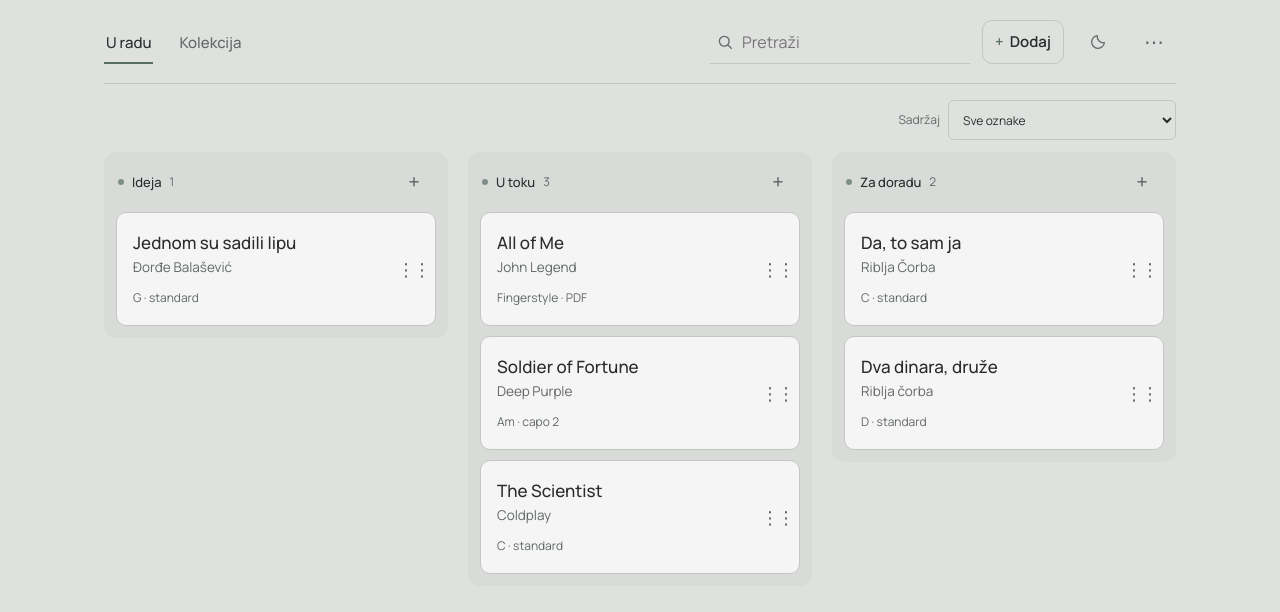
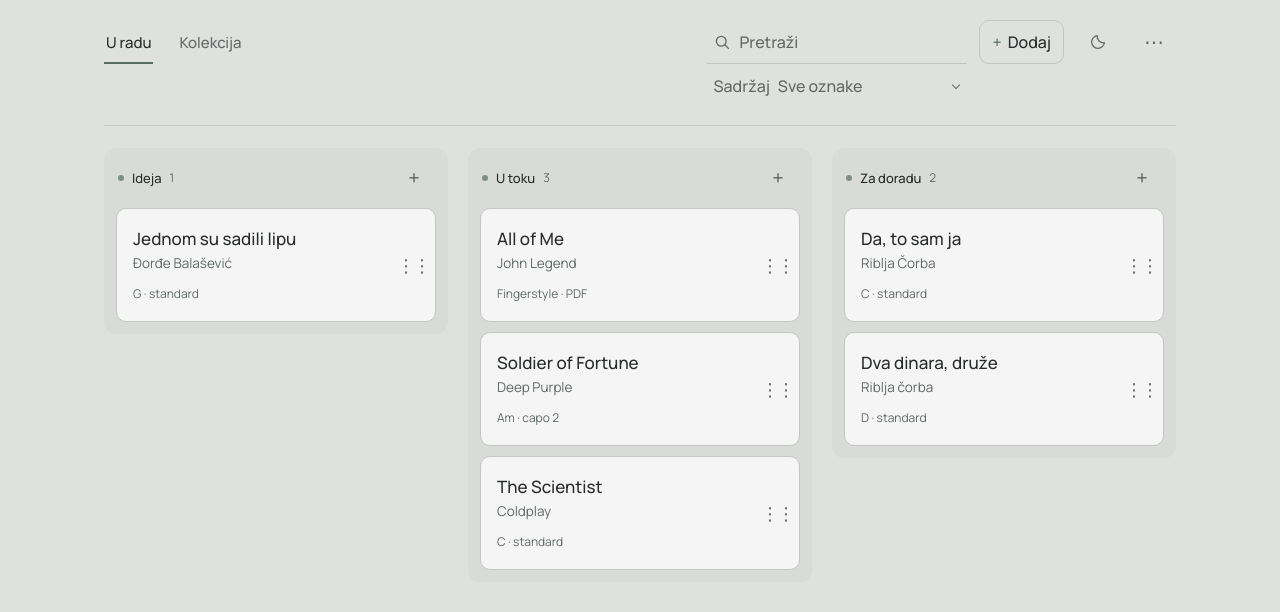
Before and after one commit to adnan1302/Gitara, a plain HTML site: page index.html in a window 1280 px wide. Drawn offline with Linux system fonts and the light colour scheme.

Commit message:
Align content filter beneath search and unify control typography

```diff
--- a/index.html
+++ b/index.html
@@ -65,13 +65,16 @@ button{cursor:pointer;touch-action:manipulation}
 .tab{border:0;background:transparent;min-height:44px;padding:0 2px;font:500 15px var(--sans);color:var(--muted);white-space:nowrap;border-radius:4px}
 .tab.on{color:var(--text);box-shadow:inset 0 -2px 0 var(--accent);border-radius:0}
 .tab.drop{color:var(--accent);box-shadow:inset 0 -2px 0 var(--accent)}
-.search{flex:0 1 260px;min-width:0;display:flex;align-items:center;gap:8px;background:transparent;border-bottom:1px solid var(--line);padding:0 6px;min-height:44px;color:var(--muted)}
+.bar-in.nav{align-items:flex-start}
+.search-tools{flex:0 1 260px;min-width:0;display:grid;gap:2px}
+.search{min-width:0;display:flex;align-items:center;gap:8px;background:transparent;border-bottom:1px solid var(--line);padding:0 6px;min-height:44px;color:var(--muted)}
 .search svg{width:18px;height:18px;flex:none}
-.search input[type=search]{border:0;outline:0;background:transparent;width:100%;min-width:0;min-height:42px;padding:0;color:var(--text);font-size:16px;-webkit-appearance:none;appearance:none}
+.search input[type=search]{border:0;outline:0;background:transparent;width:100%;min-width:0;min-height:42px;padding:0;color:var(--text);font:500 16px/1.5 var(--sans);-webkit-appearance:none;appearance:none}
+.search input::placeholder{color:var(--muted);opacity:1}
 .search:focus-within{outline:2px solid var(--accent);outline-offset:1px}
-#btnNew{border-color:var(--line);font-weight:600}
-#btnNew b{color:var(--accent);font-weight:600}
-@media(max-width:699px){.bar-in.nav{flex-wrap:wrap}.hometabs{flex:1}#btnMenu{order:2}.search{order:3;flex:1 1 60%}#btnNew{order:4}}
+#btnNew{border-color:var(--line);font:500 16px/1.5 var(--sans)}
+#btnNew b{color:var(--accent);font-weight:500}
+@media(max-width:699px){.bar-in.nav{flex-wrap:wrap}.hometabs{flex:1}#btnMenu{order:2}.search-tools{order:3;flex:1 1 60%}#btnNew{order:4}}
 .notice{border-left:3px solid var(--accent);background:var(--surface);color:var(--text);padding:10px 12px;margin:8px 0 12px;font-size:14px;border-radius:0 6px 6px 0}
 .empty{padding:36px 8px;text-align:center;color:var(--muted)}
 
@@ -209,8 +212,10 @@ textarea{font:15px/1.45 ui-monospace,SFMono-Regular,Menlo,monospace;white-space:
 .content-dot{display:inline-block;flex:none;width:8px;height:8px;border-radius:50%;vertical-align:middle;margin-right:9px;background:currentColor}
 .content-dot.red{color:var(--label-red)}.content-dot.yellow{color:var(--label-yellow)}
 #songLabel .content-dot{margin:0;width:10px;height:10px}
-.filter-row{display:flex;align-items:center;justify-content:flex-end;gap:8px;margin:0 0 12px;color:var(--muted);font-size:12px}
-.filter-row select{width:auto;max-width:260px;min-height:40px;padding:6px 28px 6px 10px;border:1px solid var(--line);border-radius:6px;background-color:transparent;color:var(--text);font:inherit}
+.filter-row{position:relative;display:flex;align-items:center;gap:8px;min-width:0;padding-left:6px;color:var(--muted);font:500 16px/1.5 var(--sans)}
+.filter-row::after{content:"";position:absolute;right:8px;top:16px;width:5px;height:5px;border-right:1px solid currentColor;border-bottom:1px solid currentColor;transform:rotate(45deg);pointer-events:none}
+.filter-row select{flex:1;min-width:0;width:0;min-height:40px;padding:6px 24px 6px 0;border:0;border-radius:4px;background:transparent;color:var(--muted);font:inherit;cursor:pointer;-webkit-appearance:none;appearance:none;text-overflow:ellipsis}
+.filter-row select:hover{color:var(--text)}
 .label-heading{margin-top:16px!important}.comments-toggle{position:relative}.comments-toggle svg{width:21px;height:21px}
 #commentsCount{position:absolute;top:0;right:0;min-width:14px;font-size:10px;color:var(--accent);background:var(--bg);border-radius:8px}
 #commentsCount:empty{display:none}
@@ -219,7 +224,7 @@ textarea{font:15px/1.45 ui-monospace,SFMono-Regular,Menlo,monospace;white-space:
 #commentForm label{font-size:13px}#commentText{font:400 15px/1.5 var(--sans);resize:vertical;min-height:90px;margin-top:6px}
 .comment-submit{display:flex;align-items:center;justify-content:space-between;gap:12px;margin:8px 0 20px}.comment-submit .hint{font-size:11px;margin:0}
 .comment{border-top:1px solid var(--line);padding:14px 0}.comment p{font-size:14px;line-height:1.6;white-space:pre-wrap;overflow-wrap:anywhere;margin:0 0 6px}.comment-meta{display:flex;align-items:center;justify-content:space-between;gap:8px;color:var(--muted);font-size:11px}.comment-meta .btn{font-size:11px;color:var(--muted);padding:0 6px}
-@media(max-width:699px){.comments-panel{left:0;right:0;top:auto;bottom:0;width:100%;max-height:65dvh;border-radius:14px 14px 0 0;padding-bottom:calc(18px + env(safe-area-inset-bottom))}.filter-row{margin-top:2px}.filter-row select{max-width:calc(100vw - 120px)}#viewSong .bar-in{gap:2px}}
+@media(max-width:699px){.comments-panel{left:0;right:0;top:auto;bottom:0;width:100%;max-height:65dvh;border-radius:14px 14px 0 0;padding-bottom:calc(18px + env(safe-area-inset-bottom))}#viewSong .bar-in{gap:2px}}
 </style>
 </head>
 <body>
@@ -228,14 +233,16 @@ textarea{font:15px/1.45 ui-monospace,SFMono-Regular,Menlo,monospace;white-space:
 <main id="viewList">
   <div class="bar"><div class="bar-in nav">
     <div class="hometabs" role="tablist"><button class="tab on" id="tabWork" type="button" role="tab">U radu</button><button class="tab" id="tabDone" type="button" role="tab">Kolekcija</button></div>
-    <label class="search"><svg viewBox="0 0 24 24" fill="none" stroke="currentColor" stroke-width="1.8" stroke-linecap="round" aria-hidden="true"><circle cx="11" cy="11" r="6.5"/><path d="m16 16 4.500 4.500"/></svg><input id="search" type="search" placeholder="Pretraži" aria-label="Pretraži pjesme" autocomplete="off"></label>
+    <div class="search-tools">
+      <label class="search"><svg viewBox="0 0 24 24" fill="none" stroke="currentColor" stroke-width="1.8" stroke-linecap="round" aria-hidden="true"><circle cx="11" cy="11" r="6.5"/><path d="m16 16 4.500 4.500"/></svg><input id="search" type="search" placeholder="Pretraži" aria-label="Pretraži pjesme" autocomplete="off"></label>
+      <div class="filter-row"><label for="contentFilter">Sadržaj</label><select id="contentFilter" aria-label="Filtriraj po oznaci sadržaja"><option value="all">Sve oznake</option><option value="red">Crvena · nedostaje / nije dobro</option><option value="yellow">Žuta · treba doradu</option><option value="none">Bez oznake</option></select></div>
+    </div>
     <button id="btnNew" class="btn" type="button"><b>+</b> Dodaj</button>
     <button class="btn icon theme-toggle" type="button" data-theme-toggle aria-label="Uključi tamni mod" aria-pressed="false"><svg class="theme-moon" viewBox="0 0 24 24" aria-hidden="true"><path d="M20.5 13A8.5 8.5 0 0 1 11 3.5 8.5 8.5 0 1 0 20.5 13Z"/></svg><svg class="theme-sun" viewBox="0 0 24 24" aria-hidden="true"><circle cx="12" cy="12" r="4"/><path d="M12 2v2m0 16v2M2 12h2m16 0h2M5 5l1.5 1.5m11 11L19 19M5 19l1.5-1.5m11-11L19 5"/></svg></button>
     <button id="btnMenu" class="btn icon" type="button" aria-label="Meni">⋯</button>
   </div></div>
   <div class="wrap">
     <div id="notice" class="notice" role="alert" hidden></div>
-    <div class="filter-row"><label for="contentFilter">Sadržaj</label><select id="contentFilter" aria-label="Filtriraj po oznaci sadržaja"><option value="all">Sve oznake</option><option value="red">Crvena · nedostaje / nije dobro</option><option value="yellow">Žuta · treba doradu</option><option value="none">Bez oznake</option></select></div>
     <div id="board" class="board"></div>
     <section id="songs" class="rows" aria-live="polite"></section>
     <div id="empty" class="empty" hidden></div>
--- a/sw.js
+++ b/sw.js
@@ -1,5 +1,5 @@
 /* Offline rad. Pri svakoj izmjeni fajlova aplikacije povećaj VERSION. */
-var VERSION = "gitara-v7-labels-comments";
+var VERSION = "gitara-v8-search-filter-style";
 var SHELL = ["./", "index.html", "app.js", "chords.js", "seeds.js", "sync.js", "song-details.js", "manifest.webmanifest", "icons/icon.svg", "icons/icon-180.png", "icons/icon-192.png", "icons/icon-512.png",
   "fonts/manrope-latin-variable.woff2", "fonts/manrope-latin-ext-variable.woff2",
   "fonts/source-sans-3-latin-variable.woff2", "fonts/source-sans-3-latin-ext-variable.woff2"];
```
